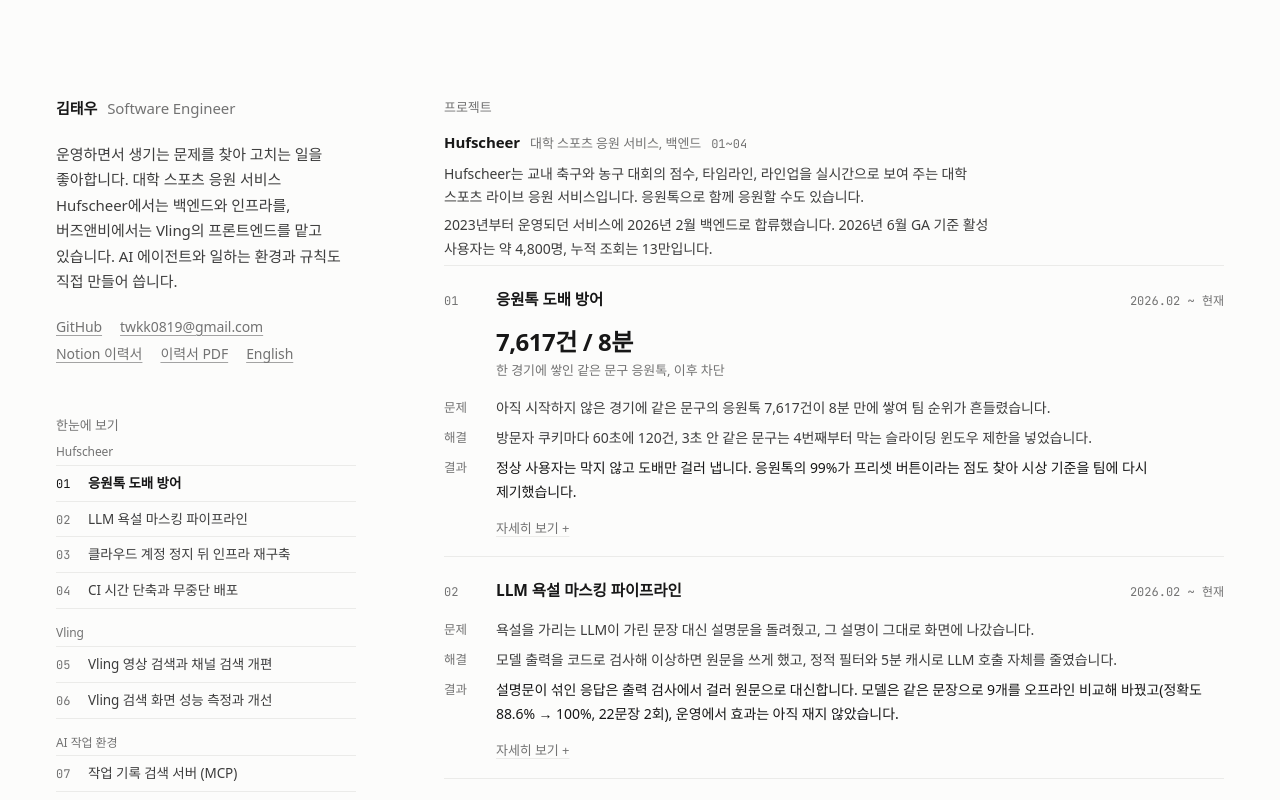
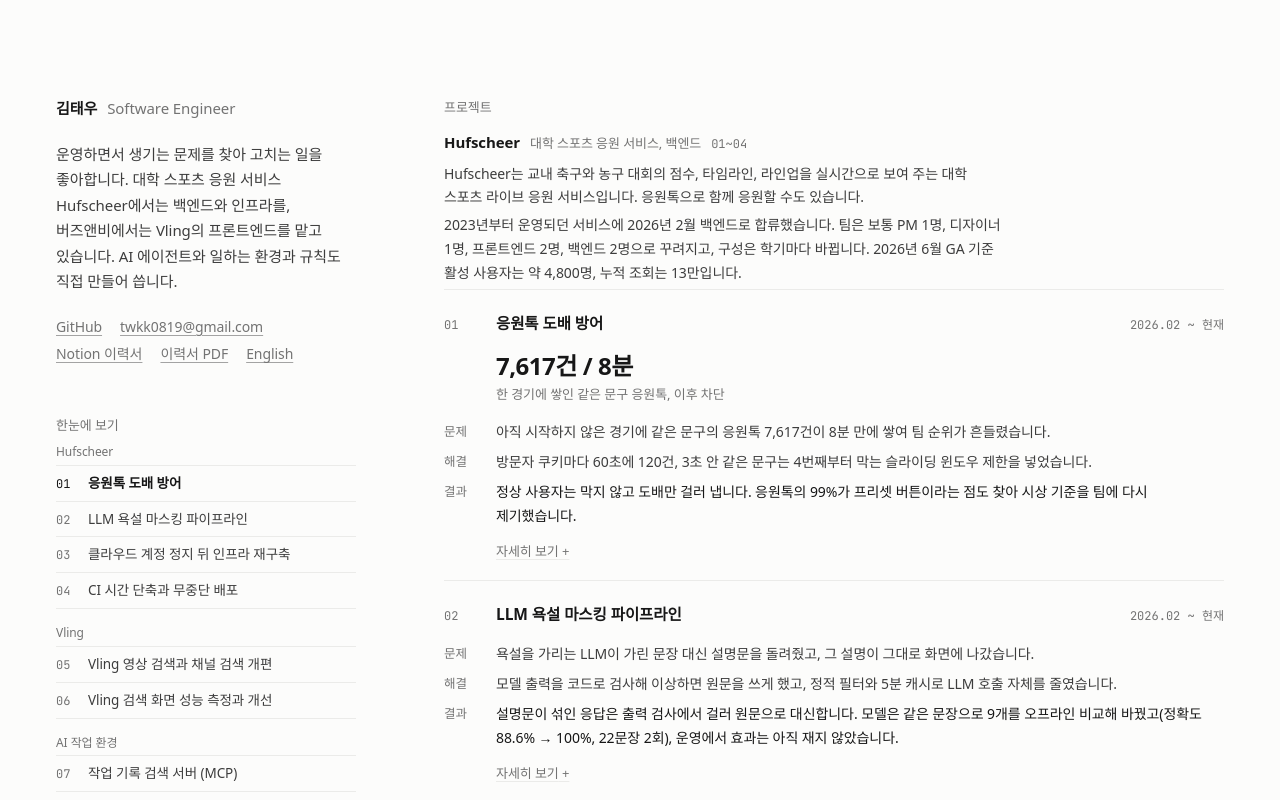
Before and after one commit to TAEW00KIM/TAEW00KIM.github.io, a React (Vite) app: page / in a window 1280 px wide. Shown: the top 800 px of the page. Built offline with nearby package versions, Linux system fonts and the light colour scheme; a web font is replaced by a local one.

Commit message:
Hufscheer: state the usual team makeup

```diff
--- a/src/data.en.ts
+++ b/src/data.en.ts
@@ -117,7 +117,7 @@
 
 const hufscheerOverview = [
   "Hufscheer is a live cheering service for university sports. It shows scores, timelines, and lineups for on-campus soccer and basketball tournaments in real time. Users can also cheer together through cheer chat messages.",
-  "The service has run since 2023, and I joined its backend in February 2026. As of June 2026 (GA), it has about 4,800 active users and 130,000 total views.",
+  "The service has run since 2023, and I joined its backend in February 2026. The team is usually 1 PM, 1 designer, 2 frontend and 2 backend developers, and its makeup changes from term to term. As of June 2026 (GA), it has about 4,800 active users and 130,000 total views.",
 ];
 
 export const projects: Project[] = [
--- a/src/data.ts
+++ b/src/data.ts
@@ -152,7 +152,7 @@
 
 const hufscheerOverview = [
   "Hufscheer는 교내 축구와 농구 대회의 점수, 타임라인, 라인업을 실시간으로 보여 주는 대학 스포츠 라이브 응원 서비스입니다. 응원톡으로 함께 응원할 수도 있습니다.",
-  "2023년부터 운영되던 서비스에 2026년 2월 백엔드로 합류했습니다. 2026년 6월 GA 기준 활성 사용자는 약 4,800명, 누적 조회는 13만입니다.",
+  "2023년부터 운영되던 서비스에 2026년 2월 백엔드로 합류했습니다. 팀은 보통 PM 1명, 디자이너 1명, 프론트엔드 2명, 백엔드 2명으로 꾸려지고, 구성은 학기마다 바뀝니다. 2026년 6월 GA 기준 활성 사용자는 약 4,800명, 누적 조회는 13만입니다.",
 ];
 
 export const projects: Project[] = [
```
Also changed, not shown: 1 other file (tests, documents, lock files or other folders).
